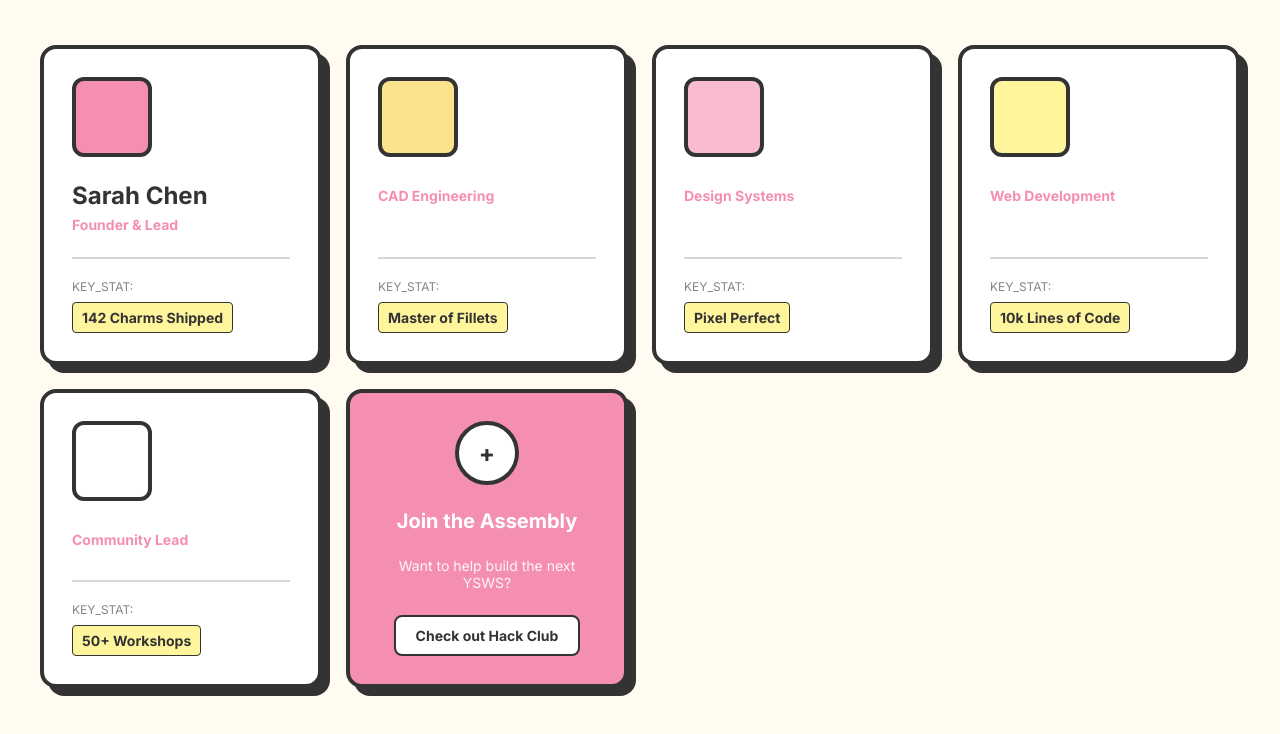
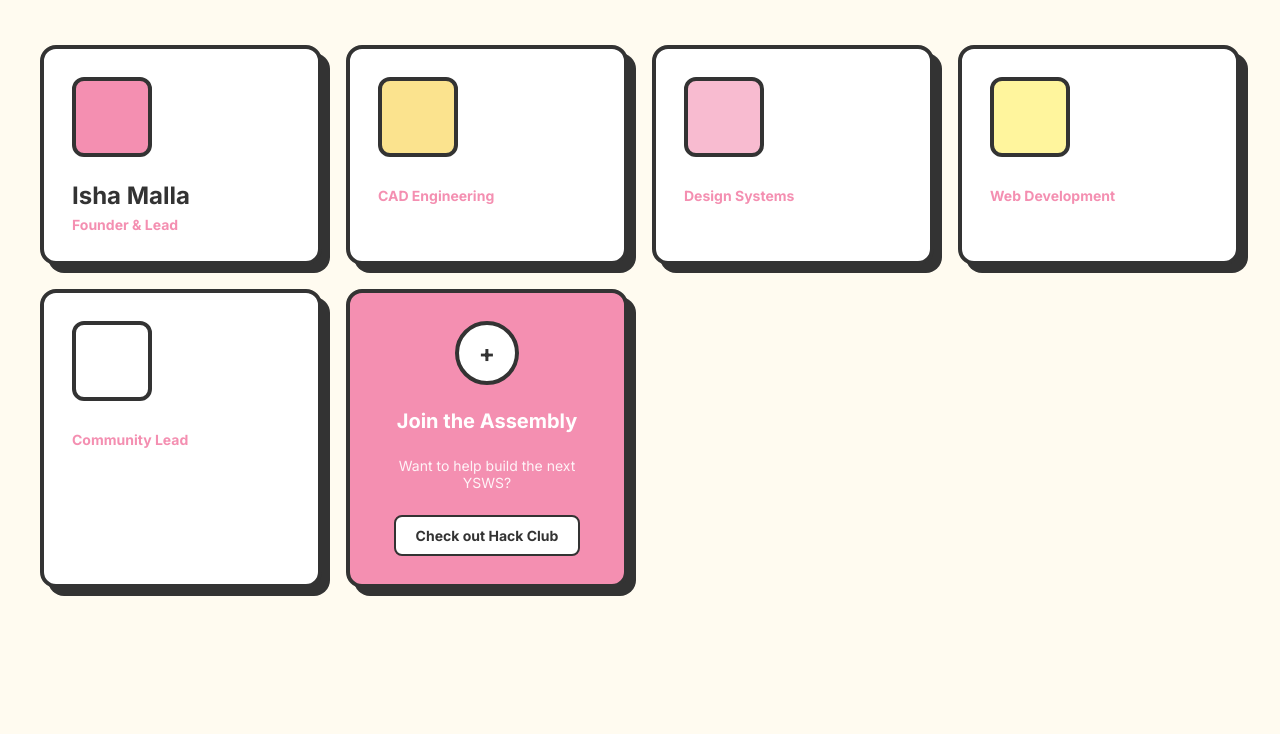
Before and after one commit to ishmal770/charmcraft, a plain HTML site: page team.html in a window 1280 px wide. Shown: the part 274-1008 px from the top of the page. After the commit the page ends 926 px from the top, so only its background shows below. Drawn offline with Linux system fonts and the light colour scheme.

Commit message:
changed the names

```diff
--- a/team.html
+++ b/team.html
@@ -37,13 +37,10 @@
         <article class="team-card">
           <div class="team-card-avatar" style="background:#F48FB1;"></div>
           <div>
-            <div class="team-card-name">Sarah Chen</div>
+            <div class="team-card-name">Isha Malla</div>
             <div class="team-card-role">Founder &amp; Lead</div>
           </div>
-          <div class="team-card-stat">
-            <div class="team-card-stat-label">KEY_STAT:</div>
-            <div class="team-card-stat-value">142 Charms Shipped</div>
-          </div>
+
         </article>
 
         <article class="team-card">
@@ -51,10 +48,7 @@
           <div>
             <div class="team-card-role">CAD Engineering</div>
           </div>
-          <div class="team-card-stat">
-            <div class="team-card-stat-label">KEY_STAT:</div>
-            <div class="team-card-stat-value">Master of Fillets</div>
-          </div>
+
         </article>
 
         <article class="team-card">
@@ -62,10 +56,7 @@
           <div>
             <div class="team-card-role">Design Systems</div>
           </div>
-          <div class="team-card-stat">
-            <div class="team-card-stat-label">KEY_STAT:</div>
-            <div class="team-card-stat-value">Pixel Perfect</div>
-          </div>
+
         </article>
 
         <article class="team-card">
@@ -73,10 +64,7 @@
           <div>
             <div class="team-card-role">Web Development</div>
           </div>
-          <div class="team-card-stat">
-            <div class="team-card-stat-label">KEY_STAT:</div>
-            <div class="team-card-stat-value">10k Lines of Code</div>
-          </div>
+
         </article>
 
         <article class="team-card">
@@ -84,10 +72,7 @@
           <div>
             <div class="team-card-role">Community Lead</div>
           </div>
-          <div class="team-card-stat">
-            <div class="team-card-stat-label">KEY_STAT:</div>
-            <div class="team-card-stat-value">50+ Workshops</div>
-          </div>
+
         </article>
 
         <article class="team-card team-card-cta">
```
